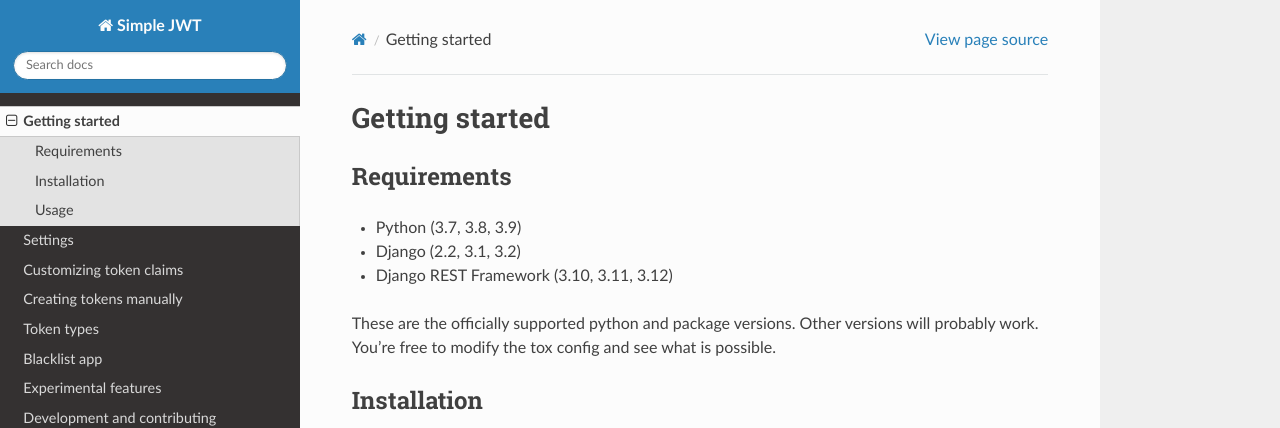
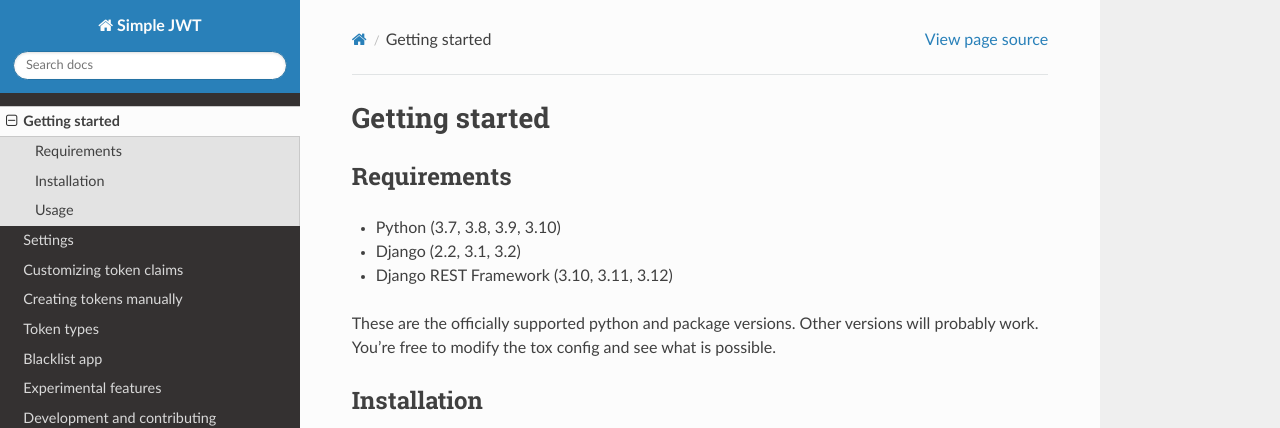
Before and after one commit to rango1105/django-simplejwt, a Sphinx documentation site: the page built from docs/getting_started.rst, in a window 1280 px wide and 900 px high. Shown: the top 428 px of the window. Built offline with Sphinx 7.4.7 and the Read the Docs theme 2.0.0, drawn with Linux system fonts in a browser that asks for light colours; the version number could not be read and is left out.

Commit message:
Add Python 3.10 support.

```diff
--- a/docs/getting_started.rst
+++ b/docs/getting_started.rst
@@ -6,7 +6,7 @@ Getting started
 Requirements
 ------------
 
-* Python (3.7, 3.8, 3.9)
+* Python (3.7, 3.8, 3.9, 3.10)
 * Django (2.2, 3.1, 3.2)
 * Django REST Framework (3.10, 3.11, 3.12)
 
--- a/setup.py
+++ b/setup.py
@@ -78,6 +78,7 @@ setup(
         'Programming Language :: Python :: 3.7',
         'Programming Language :: Python :: 3.8',
         'Programming Language :: Python :: 3.9',
+        'Programming Language :: Python :: 3.10',
         'Topic :: Internet :: WWW/HTTP',
     ]
 )
```
Also changed, not shown: 2 other files.
